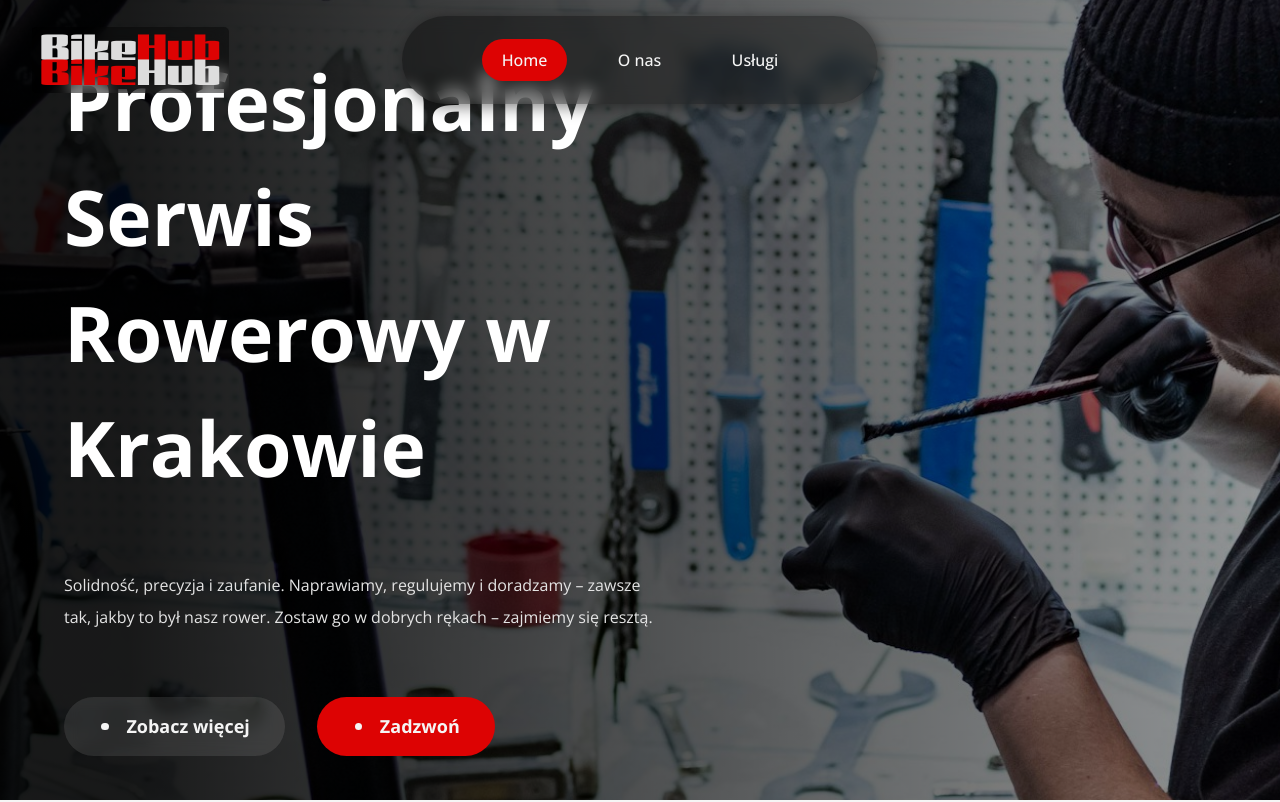
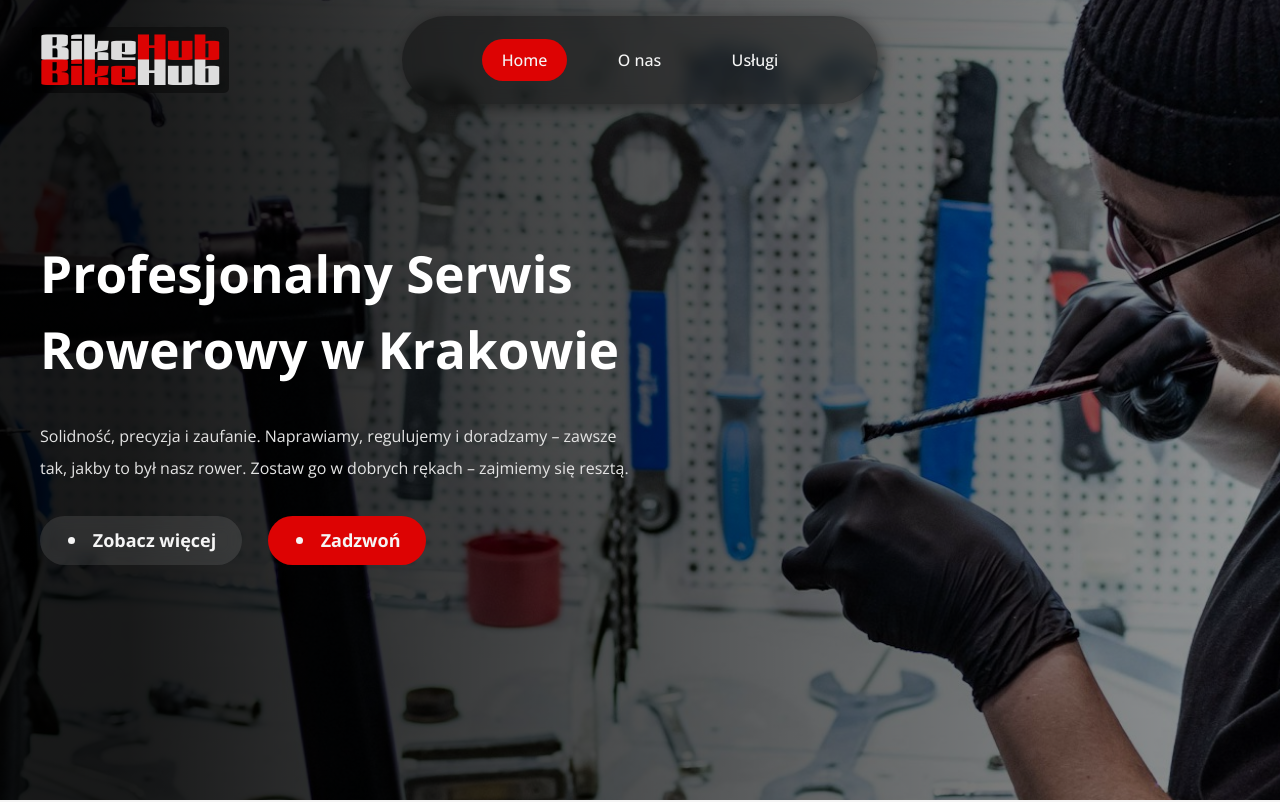
Before and after one commit to KM-WebDev/template-bike, a Next.js app: page / in a window 1280 px wide. Shown: the top 802 px of the page. Built offline with nearby package versions, Linux system fonts and the light colour scheme.

Commit message:
fixed nav and buttons rems

```diff
--- a/src/components/Button.module.scss
+++ b/src/components/Button.module.scss
@@ -5,8 +5,8 @@ $duration: 0.2s;
 
 .button {
     @include mixins.flex-center;
-    border-radius: 5rem;
-    padding: 1rem 2rem;
+    border-radius: 4rem;
+    padding: 0.7rem 1.4rem;
     font-weight: bold;
     font-size: 18px;
     cursor: pointer;
--- a/src/components/Hero/Hero.module.scss
+++ b/src/components/Hero/Hero.module.scss
@@ -5,7 +5,7 @@
     @include flex-center;
     height: 100svh;
     width: 100%;
-    padding: 0 4rem;
+    padding: 0 2rem;
     z-index: 1;
     position: relative;
     overflow: hidden;
@@ -33,7 +33,7 @@
 
 .h1 {
     color: white;
-    font-size: 4.8rem;
+    font-size: 3.2rem;
     font-weight: bold;
 }
 
@@ -42,7 +42,7 @@
     flex-direction: column;
     width: 100%;
     max-width: 600px;
-    gap: 4rem;
+    gap: 2rem;
     z-index: 100;
 }
 
@@ -54,6 +54,15 @@
 
 .buttons {
     display: flex;
-    gap: 2rem;
+    gap: 1.6rem;
     z-index: 100;
+    flex-direction: column-reverse;
+
+    @media (width >= 30rem) {
+        flex-direction: row;
+    }
+
+    button {
+        width: fit-content;
+    }
 }
```
